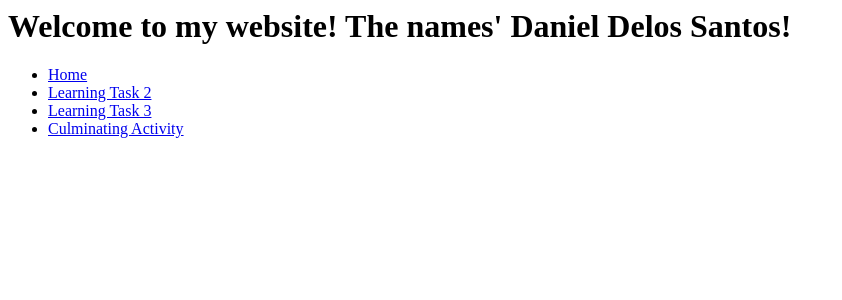
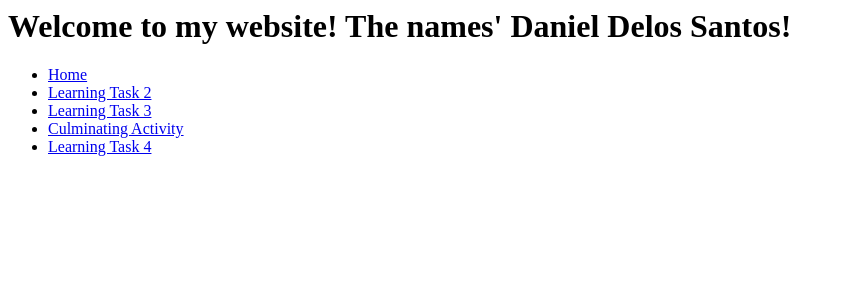
Before and after one commit to luckyexcalibur0/learningtasks, a PHP site: page / in a window 1280 px wide. Shown: the top 300 px of the page, without its empty margins (0-842 px from the left). Run offline with PHP 8.4, Linux system fonts and the light colour scheme.

Commit message:
Update index.php

```diff
--- a/index.php
+++ b/index.php
@@ -12,6 +12,7 @@
       <li> <a href="/LT2/Index.html"> Learning Task 2 </a> </li>
       <li> <a href="/LT3/Index.html"> Learning Task 3 </a> </li>
       <li> <a href="/CLE1MT/Index.html"> Culminating Activity </a> </li>
+      <li> <a href="/Typography/index.html"> Learning Task 4 </a> </li>
   </body>
 
 
```
